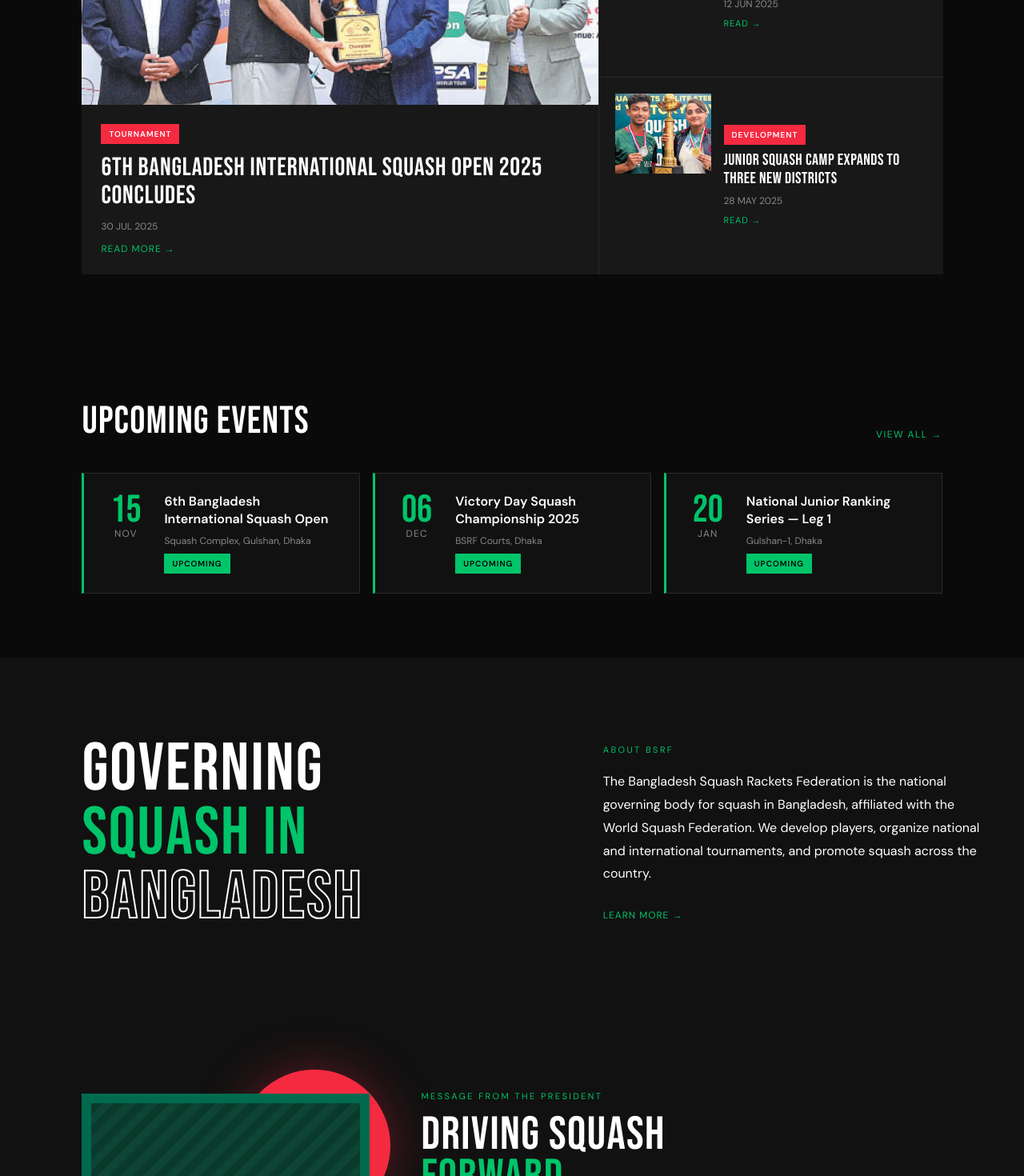
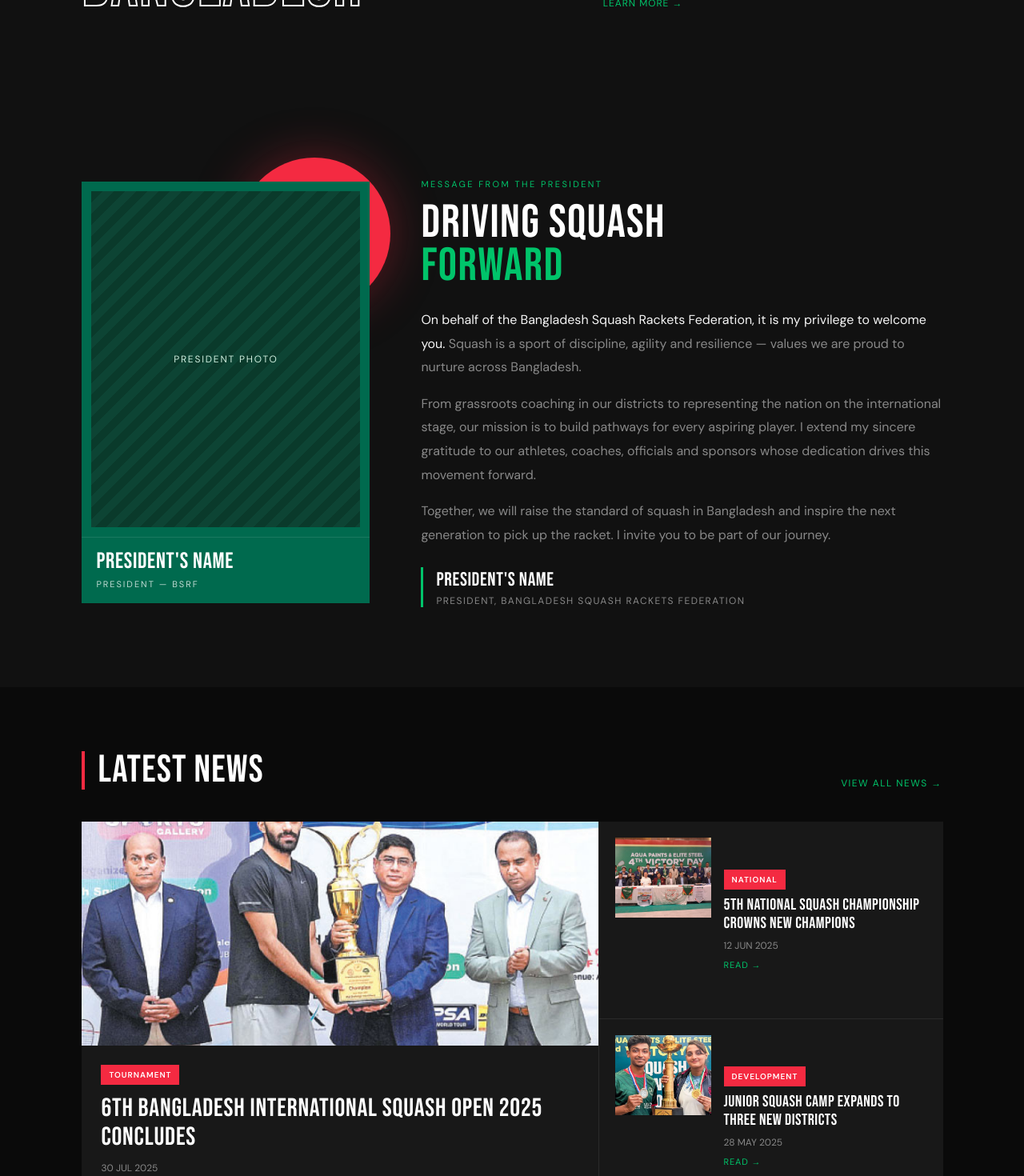
Before and after one commit to ashikbhuyan17/bdsquash, a Next.js app: page / in a window 1280 px wide. Shown: the part 1360-2830 px from the top of the page at 80% size. Built offline with nearby package versions, Linux system fonts and the light colour scheme.

Commit message:
fix: alignment

```diff
--- a/components/home/bsrf-home.tsx
+++ b/components/home/bsrf-home.tsx
@@ -55,10 +55,10 @@ export function BsrfHome() {
       <main id="main">
         <HomeHero />
         <HomeStats />
+        <HomeAbout />
+        <HomePresident />
         <HomeNews />
         <HomeEvents />
-        <HomeAbout />
-        <HomePresident />
         <HomeCommittee />
         <HomeGallery />
         <HomePlayers />
```
